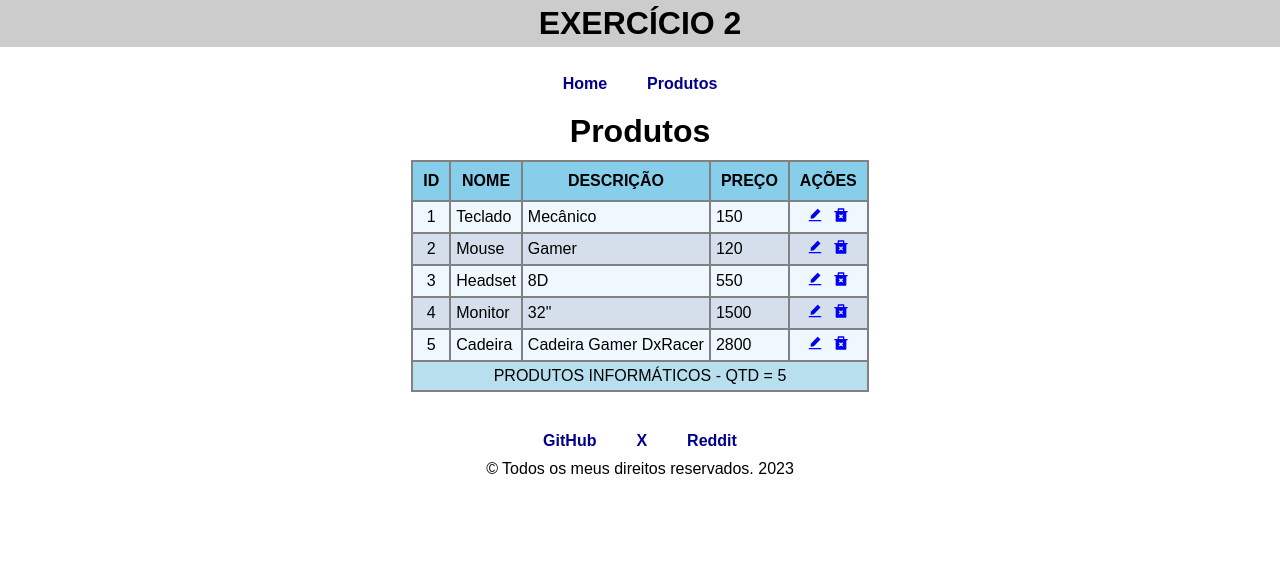
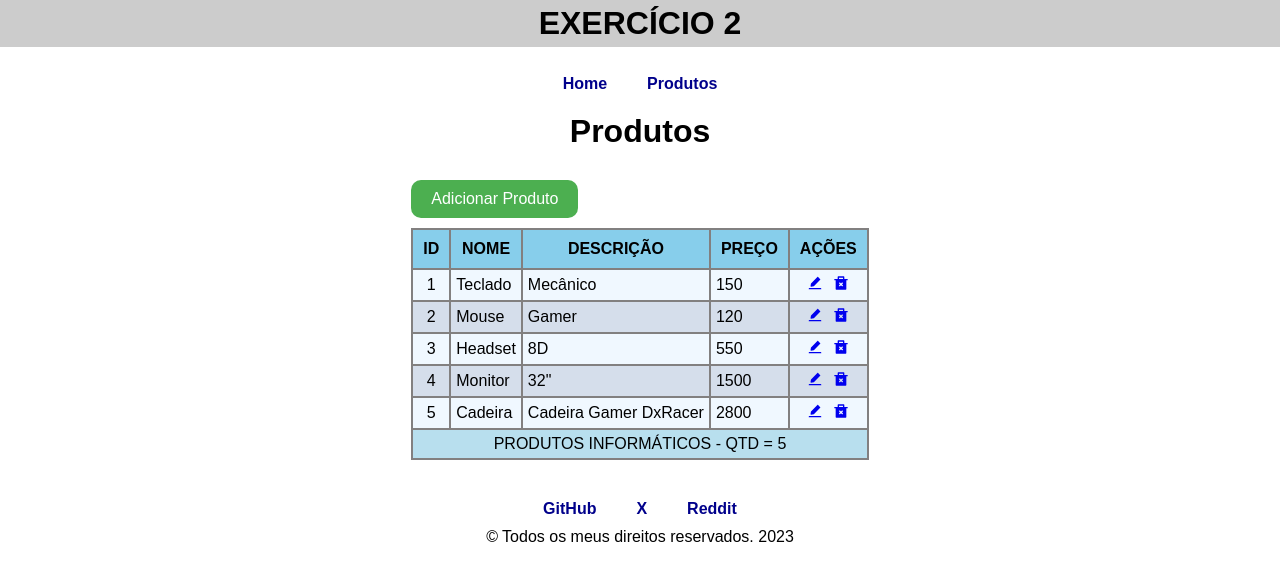
Before and after one commit to G3n4r00/Att-Checkpoint5, a React (Vite) app: page /produtos in a window 1280 px wide. Shown: the top 580 px of the page. Built offline with nearby package versions, Linux system fonts and the light colour scheme.

Commit message:
Adição do botão de adicionar e estilização

```diff
--- a/src/routes/Produtos.jsx
+++ b/src/routes/Produtos.jsx
@@ -19,6 +19,11 @@ export default function Produtos() {
   return (
     <div>
       <h1>Produtos</h1>
+
+      <Link to="/adicionar/produto"> {/* Adicione este link para a rota de adição de produtos */}
+        <button className={`${style.adicionarBtn} ${style.seuEstiloEspecifico}`}>Adicionar Produto</button>
+      </Link>
+
 
       <table className={style.tblEstilo}>
         <thead>
--- a/src/routes/Produtos.module.css
+++ b/src/routes/Produtos.module.css
@@ -53,3 +53,25 @@ h1{
     text-align: center;
     padding: 10px;
 }
+
+.adicionarBtn {
+    background-color: #4caf50;
+    color: white;
+    border: none;
+    padding: 10px 20px;
+    text-align: center;
+    text-decoration: none;
+    display: inline-block;
+    font-size: 16px;
+    transition-duration: 0.4s;
+    cursor: pointer;
+    margin-bottom: 10px;
+    border-radius: 10px;
+    margin-top: 20px;
+  }
+
+  .adicionarBtn:hover {
+    background-color: white;
+    color: #4caf50;
+    border: 2px solid #4caf50;
+  }
```
